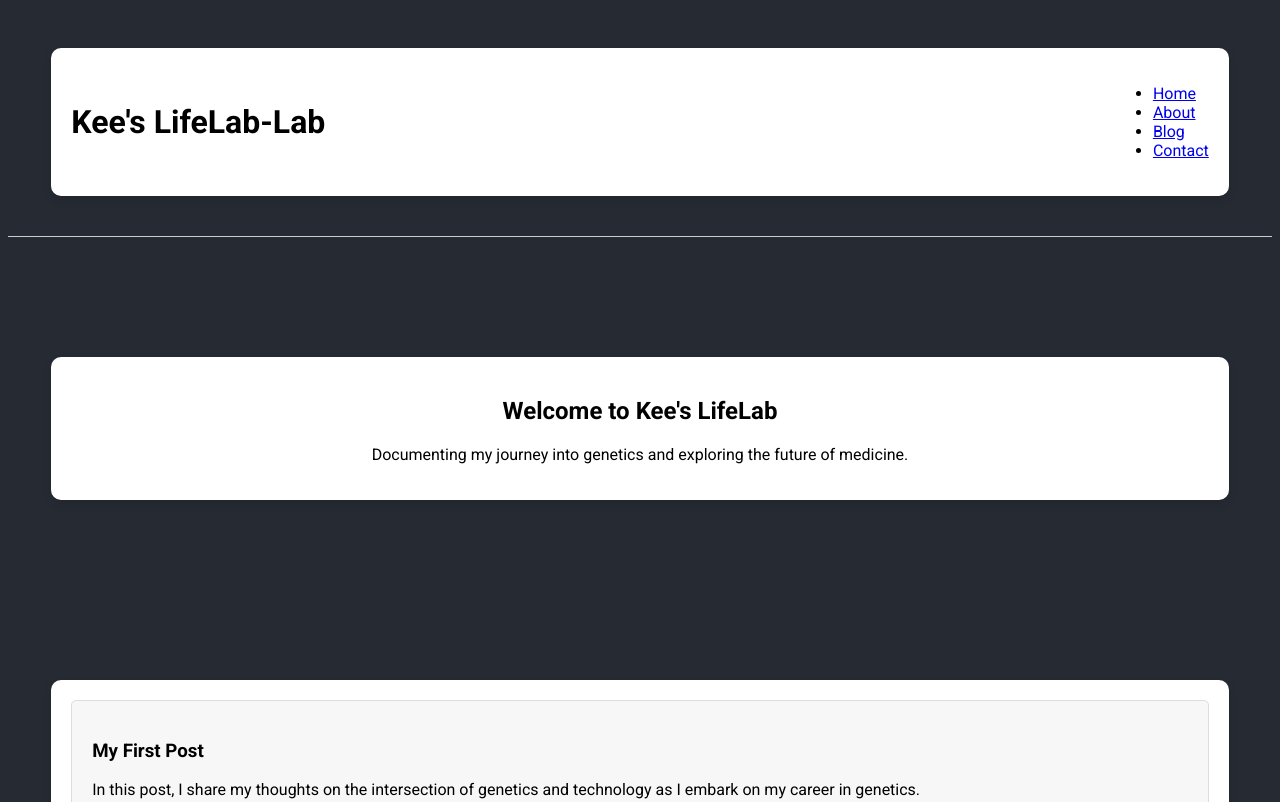
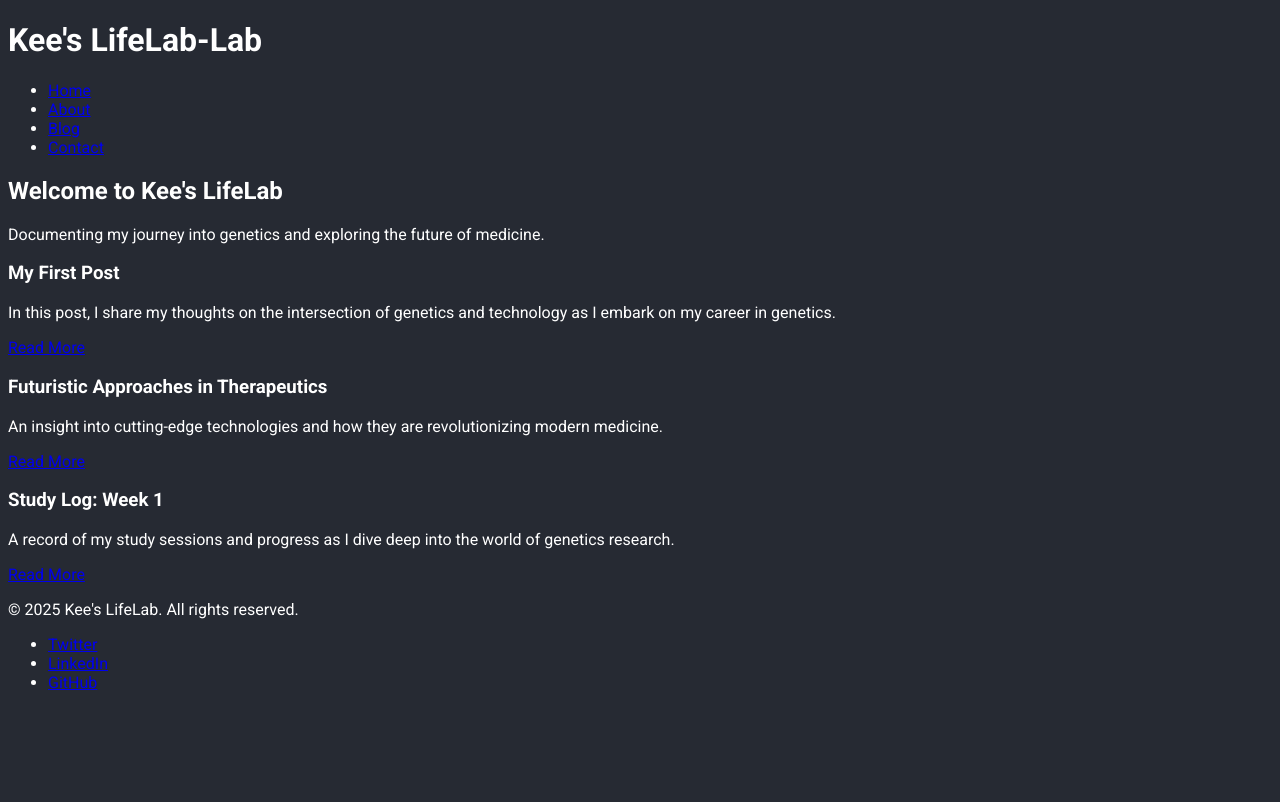
Before and after one commit to T-Therapeutics-Lab/MotherEarth, a plain HTML site: page index.html in a window 1280 px wide. Shown: the top 802 px of the page. Drawn offline with Linux system fonts and the light colour scheme.

Commit message:
Update styles.css

```diff
--- a/styles.css
+++ b/styles.css
@@ -3,68 +3,3 @@ body {
   font-family: 'Roboto', sans-serif;
   color: #FFFFFF;
 }
-
-
-
-
-
-/* Container for centralizing content */
-.container {
-  width: 90%;
-  max-width: 1200px;
-  margin: 20px auto;           /* 상단 여백 추가 */
-  background-color: #FFFFFF;   /* 콘텐츠 영역은 흰색 배경 */
-  color: #000000;
-  padding: 20px;
-  border-radius: 10px;         /* 부드러운 테두리 효과 */
-  box-shadow: 0 4px 10px rgba(0, 0, 0, 0.1); /* 살짝 그림자 효과 */
-}
-
-/* Header styles */
-header {
-  background-color: transparent;  /* 헤더는 투명하게 변경 */
-  padding: 20px 0;
-  border-bottom: 1px solid #ccc;
-}
-
-.header-container {
-  display: flex;
-  align-items: center;
-  justify-content: space-between;
-  flex-wrap: wrap;
-}
-
-/* Hero section styles */
-.hero {
-  background: url('hero-image.jpg') no-repeat center center/cover;
-  color: #fff;
-  padding: 100px 0;
-  text-align: center;
-  border-radius: 10px;          /* Hero 섹션도 둥글게 */
-}
-
-/* Posts Section */
-.posts {
-  padding: 40px 0;
-}
-
-.post {
-  background: #F7F7F7;
-  margin-bottom: 20px;
-  padding: 20px;
-  border: 1px solid #ddd;
-  border-radius: 5px;
-  transition: box-shadow 0.3s ease;
-}
-
-.post:hover {
-  box-shadow: 0 2px 8px rgba(0,0,0,0.1);
-}
-
-/* Footer styles */
-footer {
-  background-color: transparent;  /* 푸터도 투명하게 */
-  padding: 20px 0;
-  text-align: center;
-  border-top: 1px solid #ccc;
-}
```
